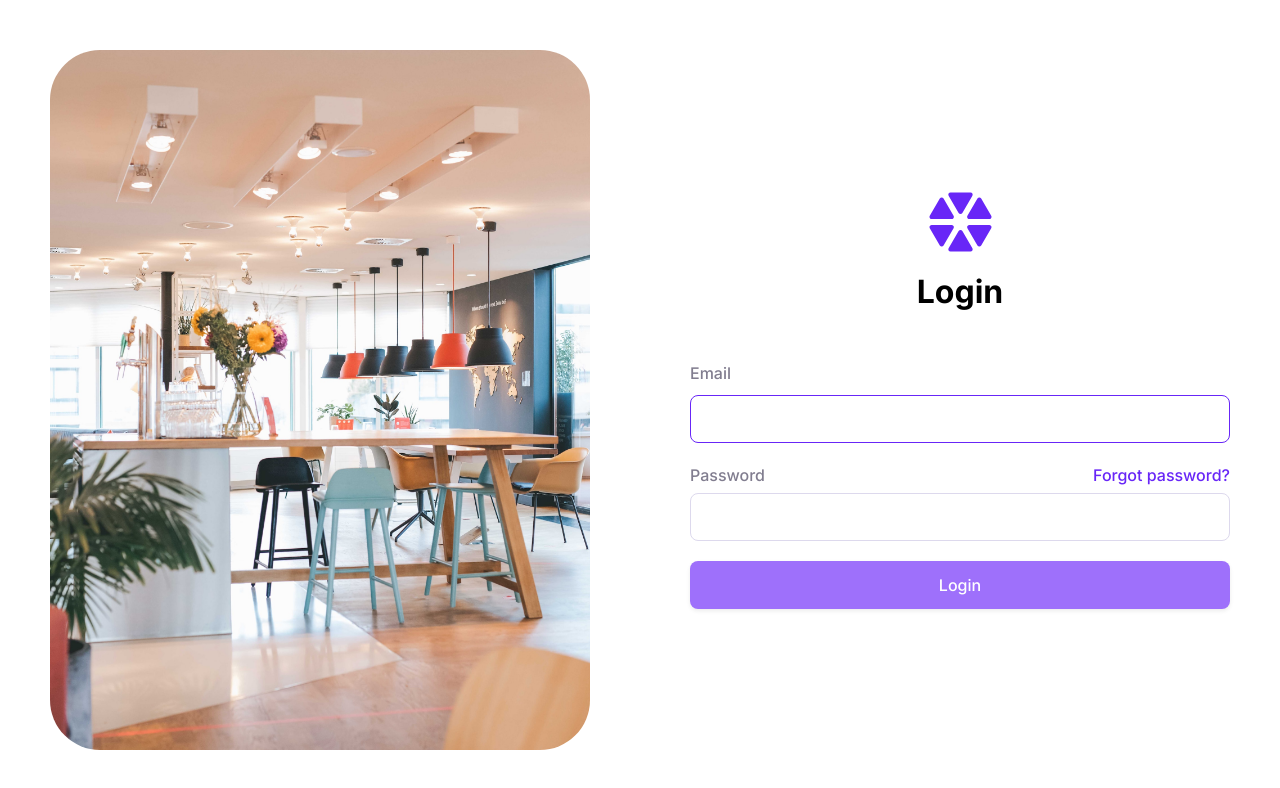
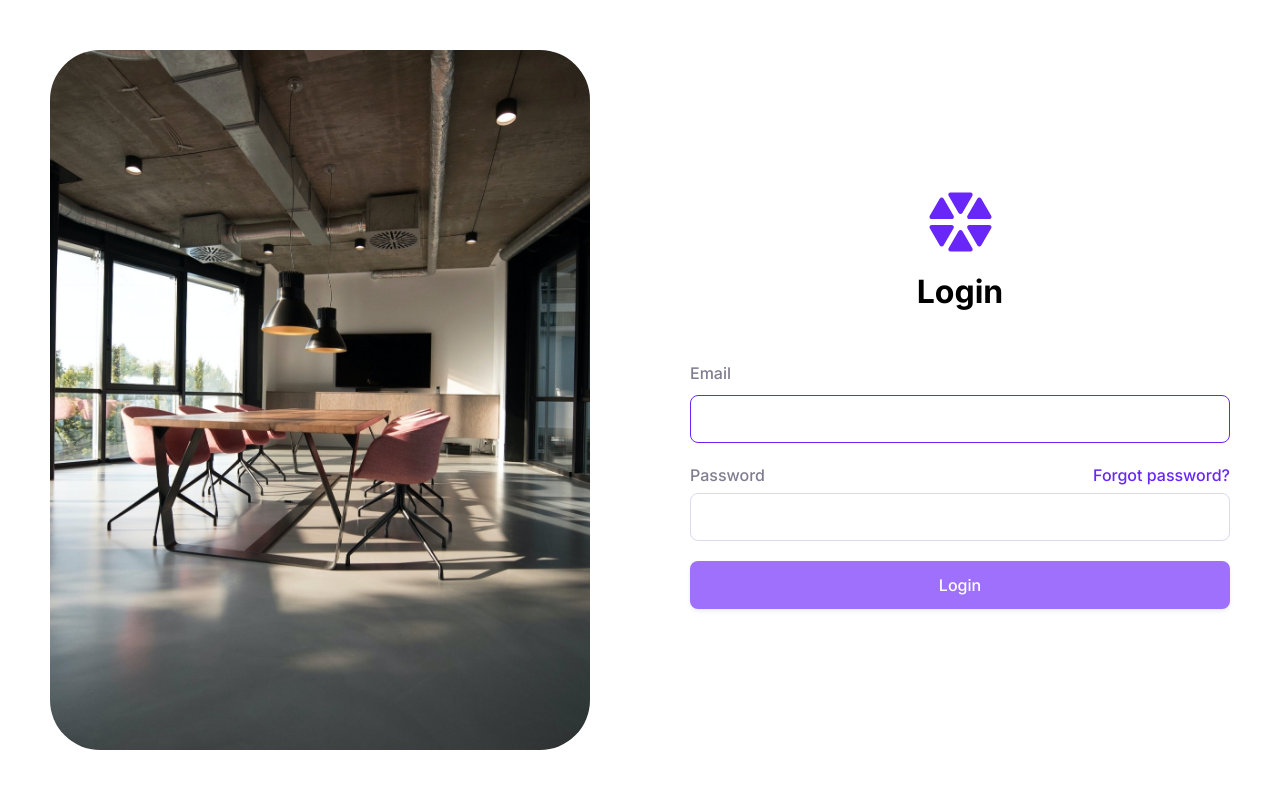
Before and after one commit to kulievtech/projectify-app-ui, a React (Create React App) app: page /team-member/login in a window 1280 px wide. Shown: the top 788 px of the page. Built offline with nearby package versions, Linux system fonts and the light colour scheme; no server answers.

Commit message:
change image of the UI

```diff
--- a/src/pages/team-member-auth/login/TeamMemberLogin.tsx
+++ b/src/pages/team-member-auth/login/TeamMemberLogin.tsx
@@ -1,7 +1,7 @@
 import { useState } from "react";
 import { Button, Input, Toaster, Label } from "../../../design-system";
 import { AuthWrapper } from "../../components";
-import teamWork from "../../../assets/images/team-work.jpg";
+import office from "../../../assets/images/office.jpg";
 import styled from "styled-components";
 import { useFocus } from "../../../custom-hooks/useFocus";
 import { teamMember } from "../../../api";
@@ -89,7 +89,7 @@ const TeamMemberLogin = () => {
 
     return (
         <>
-            <AuthWrapper imageUrl={teamWork} pageTitle="Login" switchLayout>
+            <AuthWrapper imageUrl={office} pageTitle="Login" switchLayout>
                 <Form onSubmit={login} noValidate>
                     <Input
                         labelText="Email"
--- a/src/pages/team-member-auth/sign-up/TeamMemberSignUp.tsx
+++ b/src/pages/team-member-auth/sign-up/TeamMemberSignUp.tsx
@@ -1,7 +1,7 @@
 import { useState } from "react";
 import { Button, Input, Toaster } from "../../../design-system";
 import { AuthWrapper, AuthActionLink } from "../../components";
-import teamWork from "../../../assets/images/team-work.jpg";
+import office from "../../../assets/images/office.jpg";
 import styled from "styled-components";
 import { useFocus } from "../../../custom-hooks/useFocus";
 import { teamMember } from "../../../api";
@@ -82,7 +82,7 @@ const TeamMemberCreatePassword = () => {
 
     return (
         <>
-            <AuthWrapper imageUrl={teamWork} pageTitle="Create Password">
+            <AuthWrapper imageUrl={office} pageTitle="Create Password">
                 <Form onSubmit={createPassword}>
                     <Input
                         type="email"
```
Also changed, not shown: src/assets/images/office.jpg (added).
